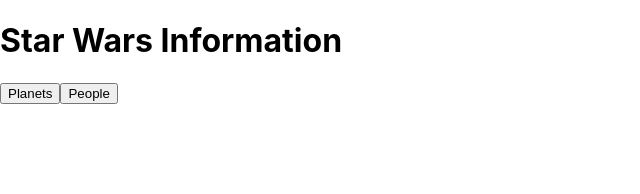
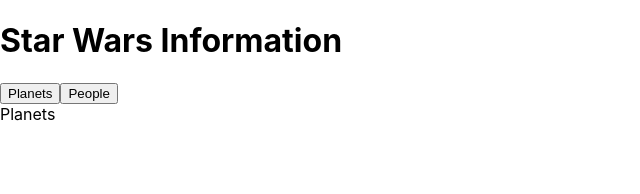
Before and after one commit to alexalikhani95/starwars-react-query, a React (Create React App) app: page / in a window 1280 px wide. Shown: the top 194 px of the page, without its empty margins (0-640 px from the left). Built offline with nearby package versions, Linux system fonts and the light colour scheme.

Commit message:
Importing basic planets and people components and rendering them based on page state

```diff
--- a/src/App.js
+++ b/src/App.js
@@ -1,11 +1,15 @@
+import { useState } from "react";
 import Navbar from "./components/Navbar";
+import People from "./components/People";
+import Planets from "./components/Planets";
 
 function App() {
+  const [page, setPage] = useState("planets");
   return (
     <div className="App">
       <h1>Star Wars Information</h1>
       <Navbar />
-      <div className="content"></div>
+      <div className="content">{page === "planets" ? <Planets /> : <People />}</div>
     </div>
   );
 }
--- a/src/components/People.js
+++ b/src/components/People.js
@@ -0,0 +1,7 @@
+import React from "react";
+
+const People = () => {
+  return <div>People</div>;
+};
+
+export default People;
--- a/src/components/Planets.js
+++ b/src/components/Planets.js
@@ -0,0 +1,7 @@
+import React from "react";
+
+const Planets = () => {
+  return <div>Planets</div>;
+};
+
+export default Planets;
```
